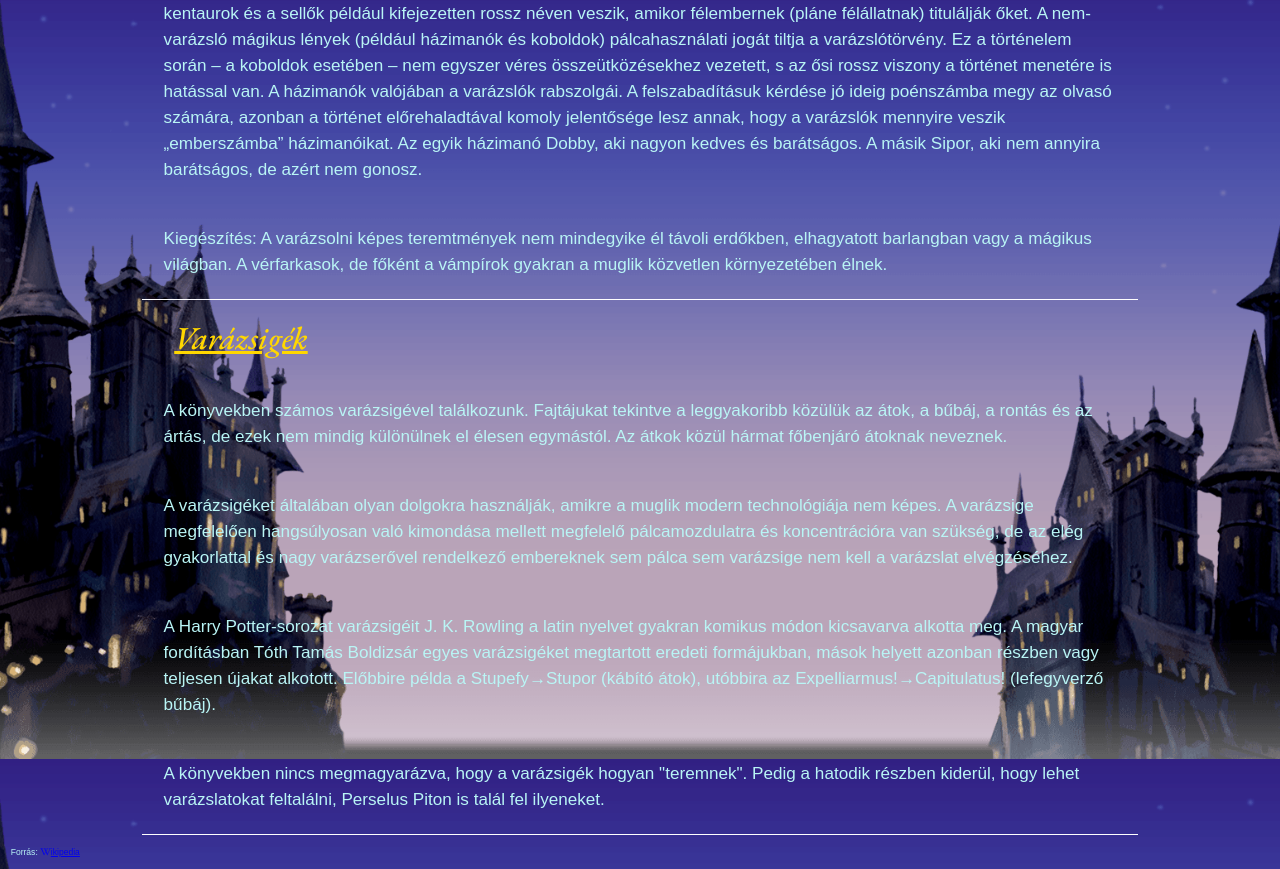
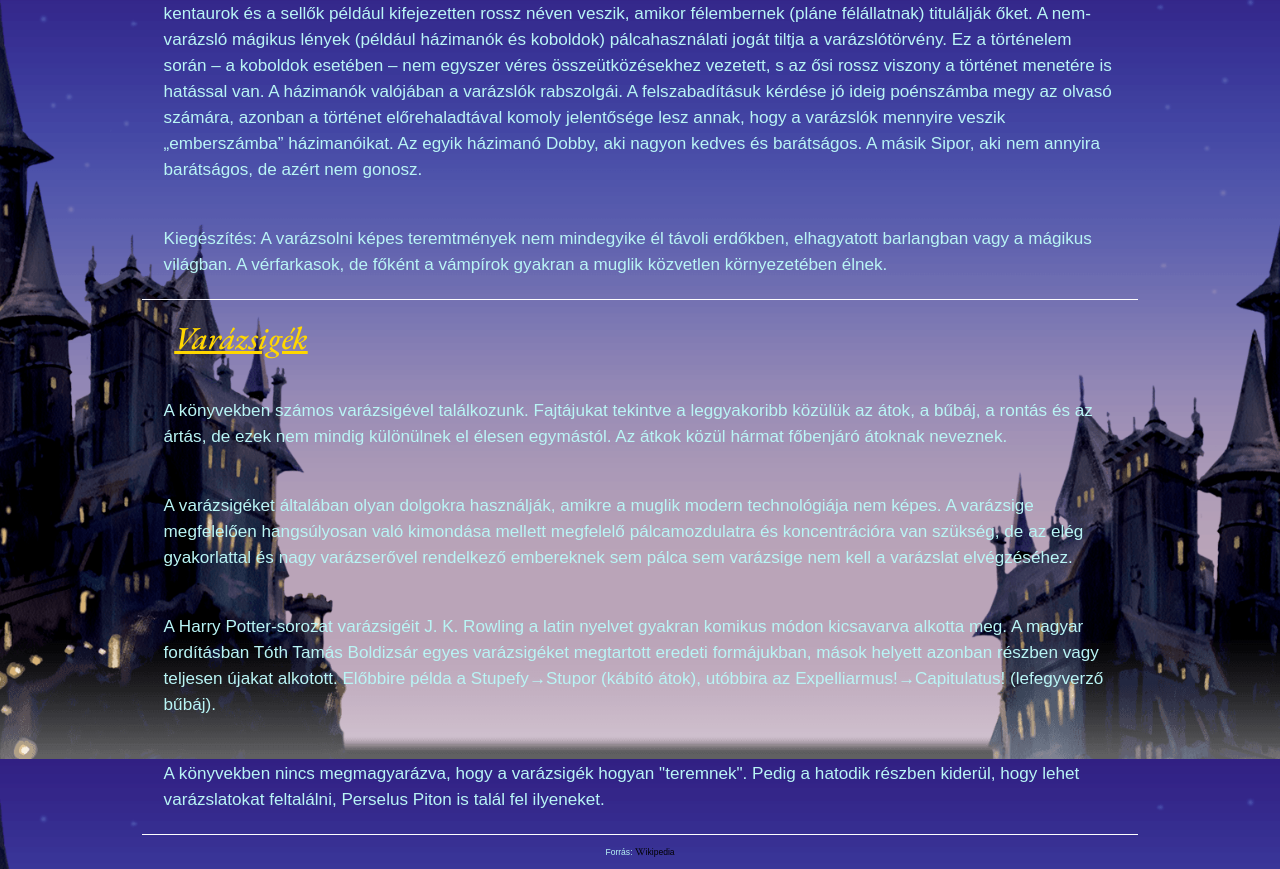
Before and after one commit to StoneBal/Harry_Potter_New_Project, a plain HTML site: page index.html in a window 1280 px wide. Shown: the part 2441-3310 px from the top of the page. Drawn offline with nearby package versions, Linux system fonts and the light colour scheme.

Commit message:
footer javítás

```diff
--- a/style/layout.css
+++ b/style/layout.css
@@ -134,3 +134,18 @@
     right: 2.2em;
     display: block;
 }
+
+
+
+/* ------------------------------ *\
+              Footer
+\* ------------------------------ */
+
+footer {
+    text-align: center;
+}
+
+footer a {
+    text-decoration: none;
+    color: #000000;
+}
```
Also changed, not shown: style/jQuery.js (+5 -5 lines).
